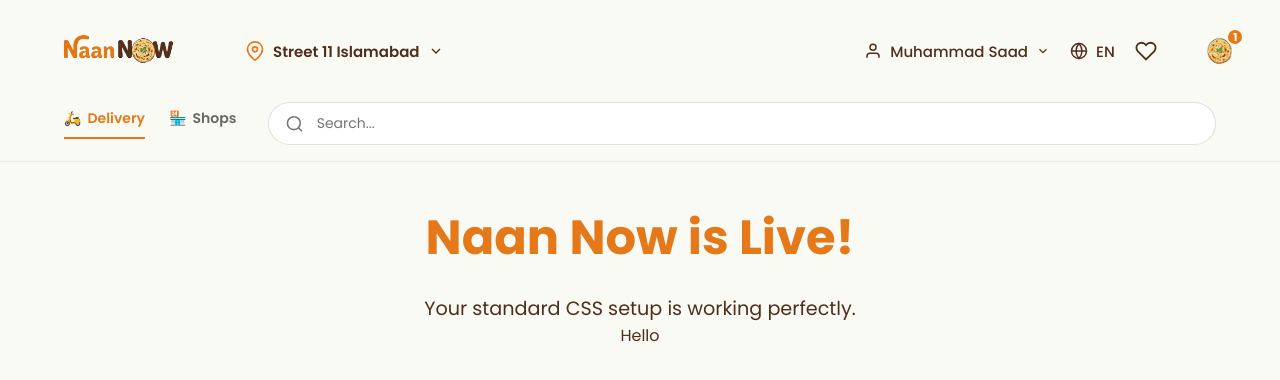
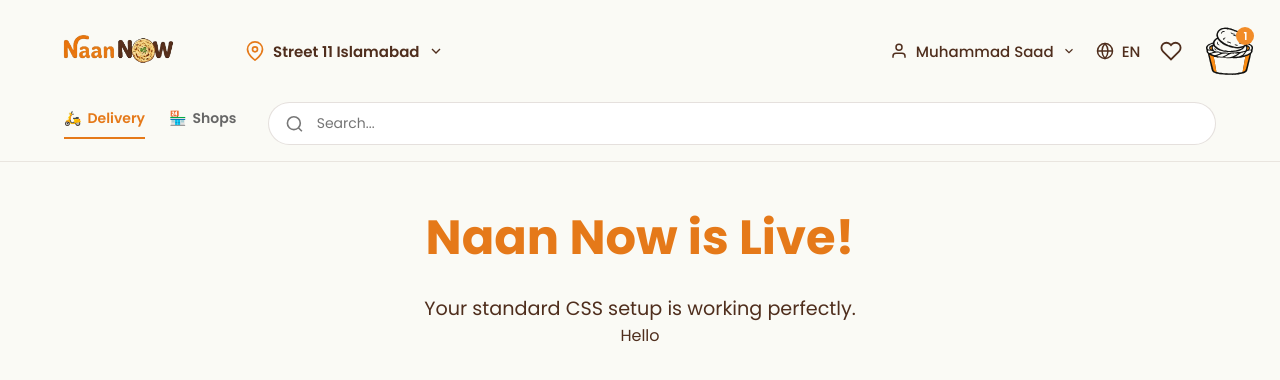
Before and after one commit to Khizar515/NaanNow, a React (Vite) app in the folder frontend/: page / in a window 1280 px wide. Shown: the top 380 px of the page. Built offline with nearby package versions, Linux system fonts and the light colour scheme.

Commit message:
Navbar Done

```diff
--- a/frontend/src/components/Navbar/Navbar.css
+++ b/frontend/src/components/Navbar/Navbar.css
@@ -158,36 +158,44 @@
 /* Cart Specifics */
 .cart-container {
   position: relative;
-  cursor: pointer;
   display: flex;
   align-items: center;
-  margin-left: 8px;
+  justify-content: center;
+  width: 52px;
+  height: 52px;
+  cursor: pointer;
 }
 
 .cart-icon {
-  height: 38px;
-  transition: transform 0.2s ease;
+  width: 100px;
+  height: 100px;
+  object-fit: contain;
+  transition: 0.25s ease;
 }
 
 .cart-container:hover .cart-icon {
-  transform: scale(1.1);
+  transform: scale(1.08);
 }
 
 .cart-badge {
   position: absolute;
-  top: -4px;
-  right: 10px;
-  background-color: var(--color-tandoori);
+  top: 2px;
+  right: 0px;
+
+  width: 18px;
+  height: 18px;
+
+  background: #F28C28;
   color: white;
+
+  border-radius: 50%;
+
+  display: flex;
+  align-items: center;
+  justify-content: center;
+
   font-size: 11px;
-  font-weight: bold;
-  height: 18px;
-  width: 18px;
-  display: flex;
-  justify-content: center;
-  align-items: center;
-  border-radius: 50%;
-  border: 2px solid var(--color-dough);
+  font-weight: 600;
 }
 
 /* --- BOTTOM ROW --- */
@@ -313,7 +321,7 @@
   }
 .heart-icon {
   position: relative;
-  left: 30px; /* Nudge the heart icon slightly left to visually balance with the cart */
+  /* left: 30px; Nudge the heart icon slightly left to visually balance with the cart */
    /* Adds a bit of breathing room between the heart and cart icons */
 }
   /* Force Brand to exact center of the screen */
--- a/frontend/src/components/Navbar/Navbar.jsx
+++ b/frontend/src/components/Navbar/Navbar.jsx
@@ -2,7 +2,7 @@
 import './Navbar.css';
 
 import logo from '../../assets/logo-removebg.png';
-import naanVector from '../../assets/naan-removebg.png';
+import cart from '../../assets/cart.svg';
 
 function Navbar() {
   const [isProfileOpen, setIsProfileOpen] = useState(false);
@@ -132,7 +132,7 @@
 
           {/* Cart Icon */}
           <div className="cart-container">
-            <img src={naanVector} alt="Cart" className="cart-icon" />
+            <img src={cart}  alt="Cart" className="cart-icon" />
             <span className="cart-badge">1</span>
           </div>
 
```
Also changed, not shown: frontend/src/assets/cart.svg (added).
